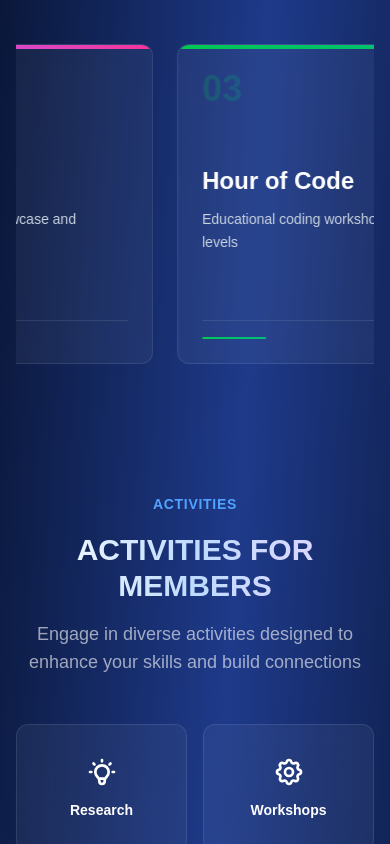
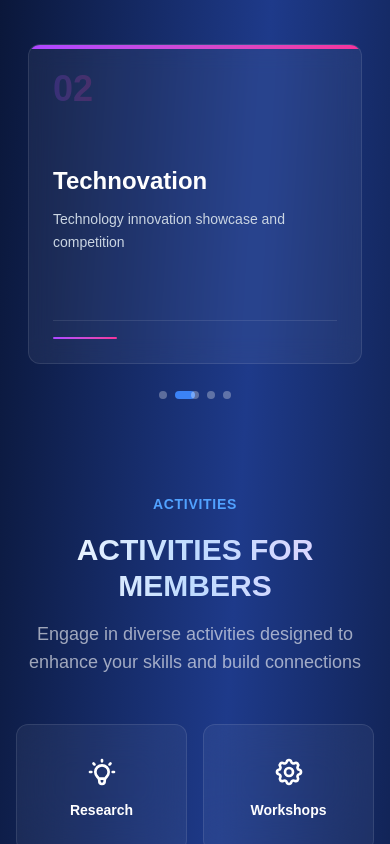
Before and after one commit to hossaintaufiq/ACM-Website2025, a Next.js app in the folder nsu-acm-v2/: page / in a window 390 px wide. Shown: the part 1909-2753 px from the top of the page. Built offline with nearby package versions, Linux system fonts and the light colour scheme.

Commit message:
updated the our event section

```diff
--- a/nsu-acm-v2/app/globals.css
+++ b/nsu-acm-v2/app/globals.css
@@ -85,3 +85,62 @@ main, section, div[class*="relative"] {
 .join-us-slider .slick-slide {
   transition: opacity 0.3s ease !important;
 }
+
+/* Our Events Slider Styles - Mobile Optimized */
+.our-events-slider .slick-dots {
+  bottom: -40px !important;
+  display: flex !important;
+  justify-content: center;
+  align-items: center;
+  gap: 8px;
+  padding: 0;
+  list-style: none;
+}
+
+.our-events-slider .slick-dots li {
+  width: 10px;
+  height: 10px;
+  margin: 0;
+}
+
+.our-events-slider .slick-dots li button {
+  width: 10px;
+  height: 10px;
+  padding: 0;
+  border-radius: 50%;
+  background: rgba(255, 255, 255, 0.3);
+  border: none;
+  cursor: pointer;
+  transition: all 0.3s ease;
+}
+
+.our-events-slider .slick-dots li button:before {
+  display: none;
+}
+
+.our-events-slider .slick-dots li.slick-active button {
+  background: rgba(59, 130, 246, 1);
+  width: 24px;
+  border-radius: 5px;
+}
+
+/* Mobile specific adjustments */
+@media (max-width: 768px) {
+  .our-events-slider .slick-dots {
+    bottom: -35px !important;
+  }
+
+  .our-events-slider .slick-dots li {
+    width: 8px;
+    height: 8px;
+  }
+
+  .our-events-slider .slick-dots li button {
+    width: 8px;
+    height: 8px;
+  }
+
+  .our-events-slider .slick-dots li.slick-active button {
+    width: 20px;
+  }
+}
--- a/nsu-acm-v2/components/OurEvents.tsx
+++ b/nsu-acm-v2/components/OurEvents.tsx
@@ -43,26 +43,30 @@ export default function OurEvents() {
 
   // Slider Settings - Simple auto sliding right to left
   const settings = {
-    dots: false,
+    dots: true,
     infinite: true,
     speed: 600,
     slidesToShow: 3,
     slidesToScroll: 1,
     autoplay: true,
     autoplaySpeed: 3000,
-    pauseOnHover: false,
-    pauseOnFocus: false,
+    pauseOnHover: true,
+    pauseOnFocus: true,
     cssEase: "linear",
     arrows: false,
-    swipe: false,
-    draggable: false,
-    touchMove: false,
+    swipe: true,
+    draggable: true,
+    touchMove: true,
     responsive: [
       {
         breakpoint: 1024,
         settings: {
           slidesToShow: 2,
           slidesToScroll: 1,
+          dots: true,
+          swipe: true,
+          draggable: true,
+          touchMove: true,
         },
       },
       {
@@ -70,6 +74,12 @@ export default function OurEvents() {
         settings: {
           slidesToShow: 1,
           slidesToScroll: 1,
+          dots: true,
+          swipe: true,
+          draggable: true,
+          touchMove: true,
+          autoplay: true,
+          autoplaySpeed: 4000,
         },
       },
     ],
@@ -132,7 +142,7 @@ export default function OurEvents() {
 
         {/* Simple Auto Sliding Carousel */}
         {isMounted && (
-          <div className="mt-12 md:mt-16">
+          <div className="mt-12 md:mt-16 our-events-slider">
             <Slider {...settings}>
               {events.map((item, index) => (
                 <CustomSlides key={index} item={item} index={index} />
```
